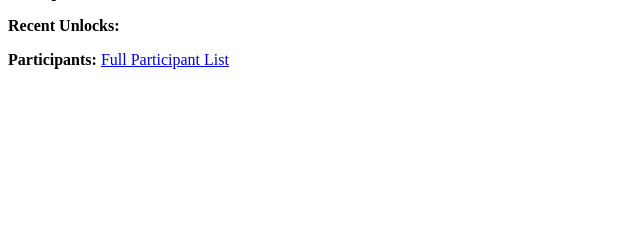
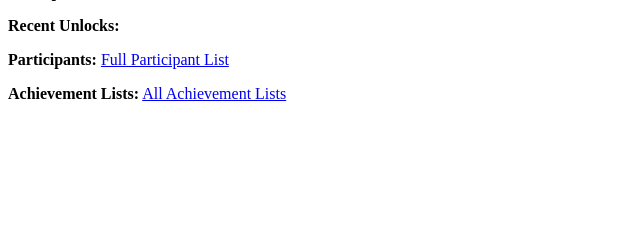
Before and after one commit to amusselm/rvgs_gamelist, a Django app: template rvgs/gamequest/templates/gamequest/contest.html in a window 1280 px wide. Shown: the part 233-473 px from the top of the page, without its empty margins (0-640 px from the left). Run offline with Django 3.2, Linux system fonts and the light colour scheme; the template is opened without the code that fills it, so the values that code supplies are empty.

Commit message:
Added link to new view all achievement lists view

```diff
--- a/rvgs/gamequest/templates/gamequest/contest.html
+++ b/rvgs/gamequest/templates/gamequest/contest.html
@@ -21,4 +21,9 @@
     <b>Participants:</b>
     <a href="{% url 'contest_participant_list' contest_id=contest.id %}">Full Participant List</a>
 </p>
+<p>
+    <b>Achievement Lists:</b>
+    <a href="{% url 'contest_achievement_list_viewall' contest_id=contest.id %}">All Achievement Lists</a>
+
+</p>
 {% endblock %}
```
